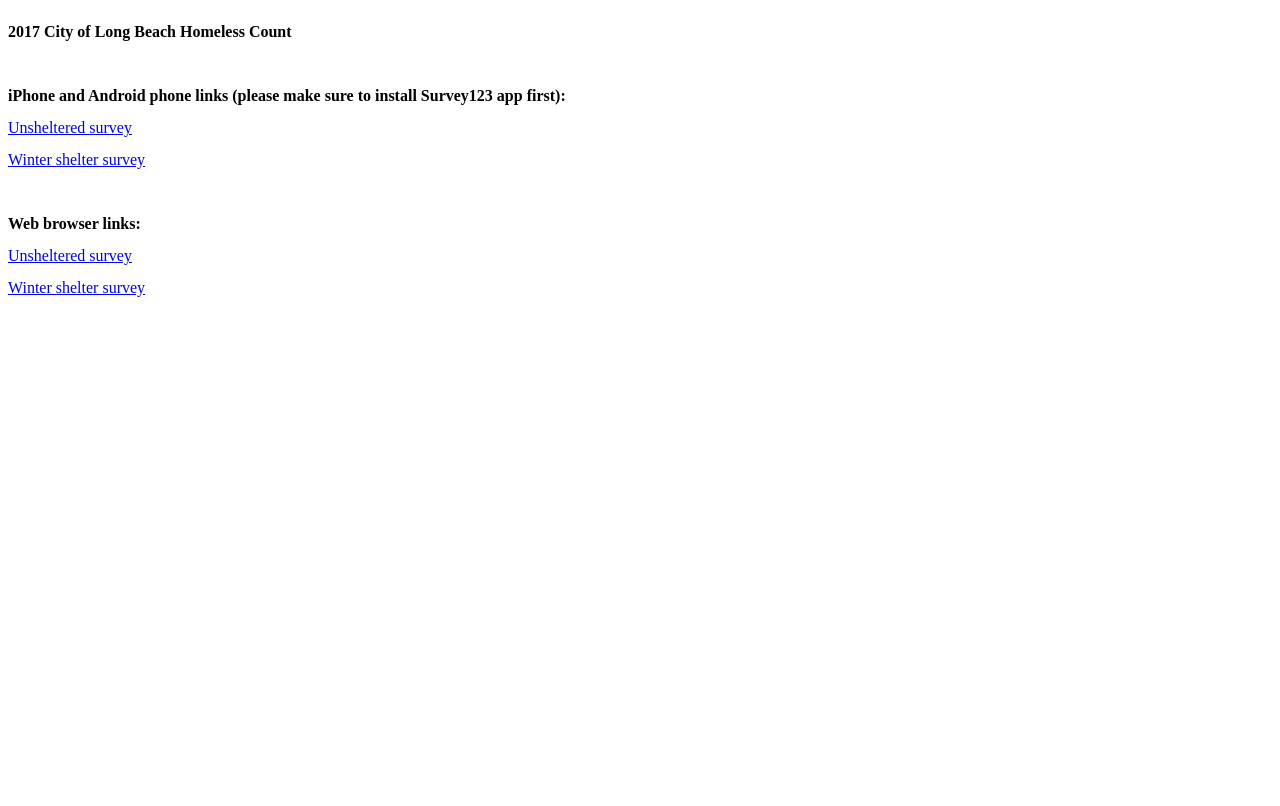
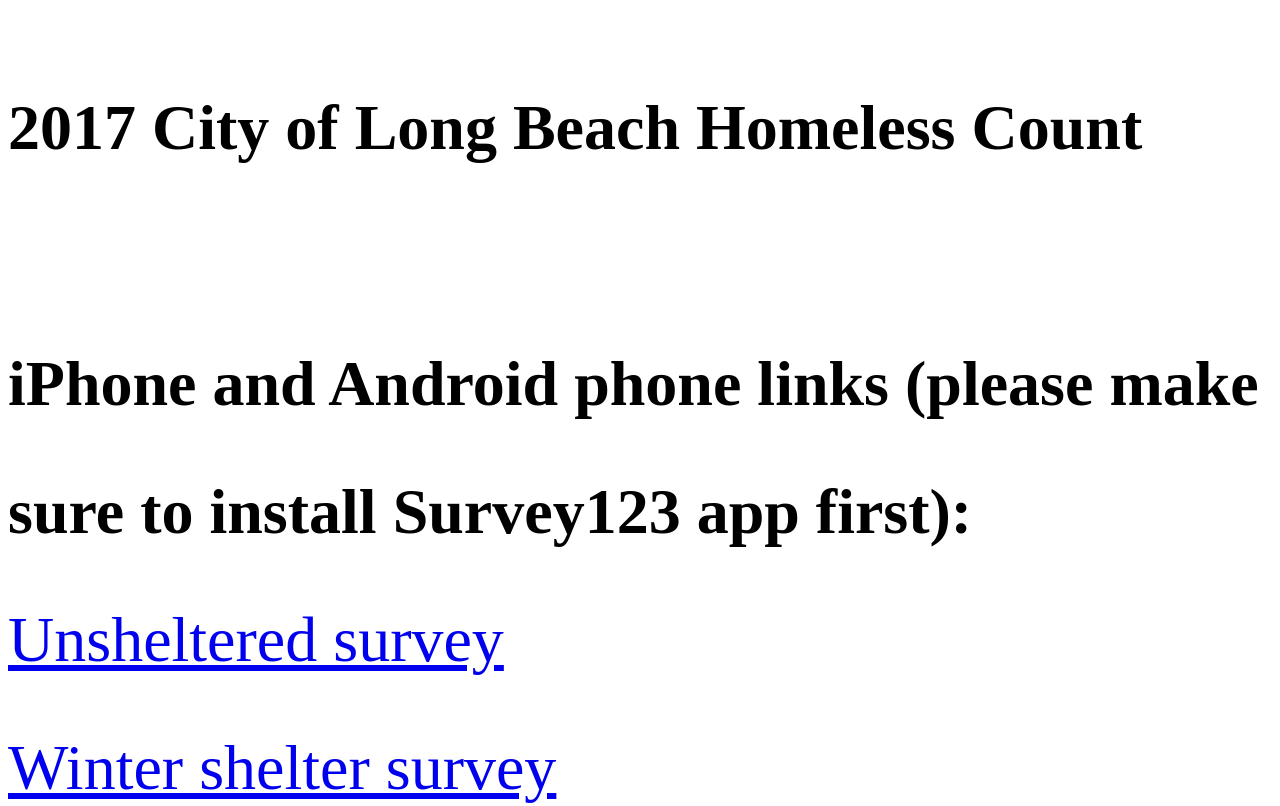
Before and after one commit to katyushak/survey_redirect, a plain HTML site: page index.html in a window 1280 px wide. Shown: the top 806 px of the page. Drawn offline with Linux system fonts and the light colour scheme.

Commit message:
Update index.html

```diff
--- a/index.html
+++ b/index.html
@@ -5,7 +5,7 @@
 body {
     font-size:100%; }
 p {
-    font-size: 1em;
+    font-size: 4em;
     line-height: 2em;  }
 
 </style>
```
